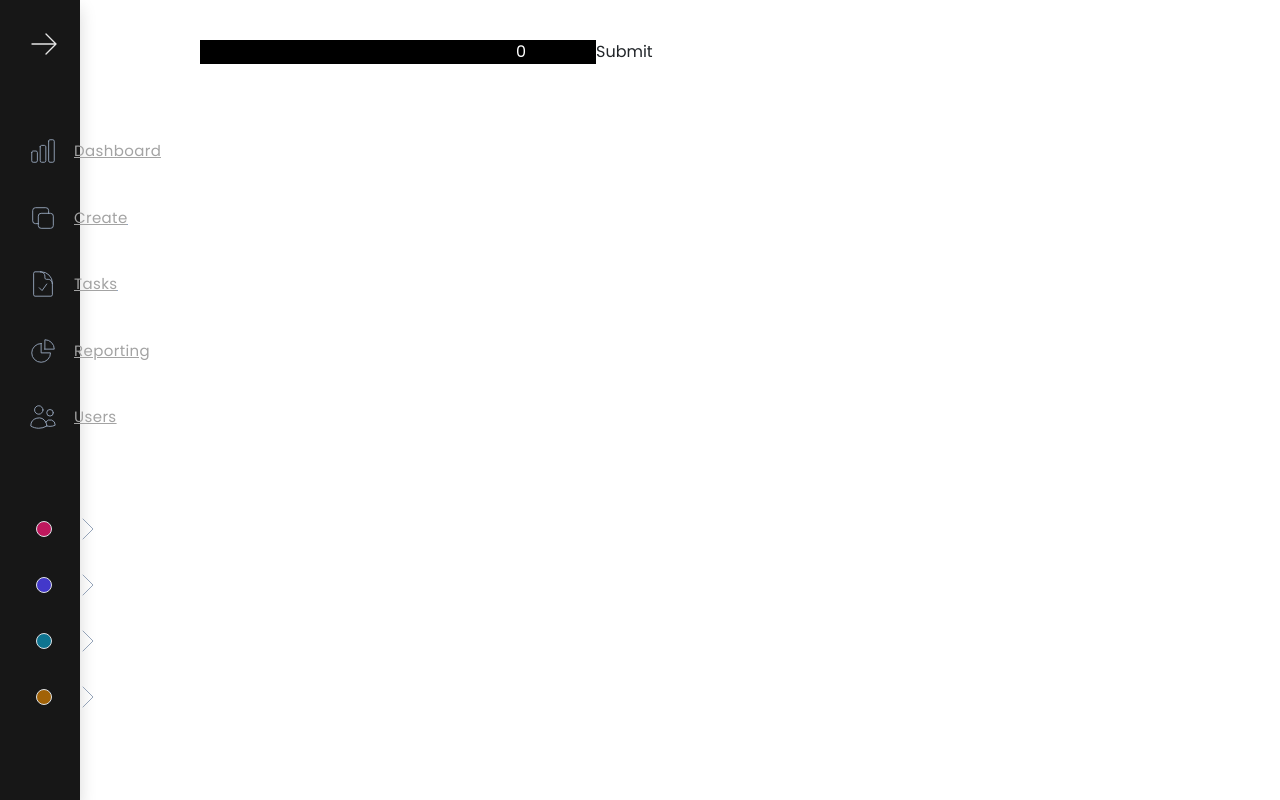
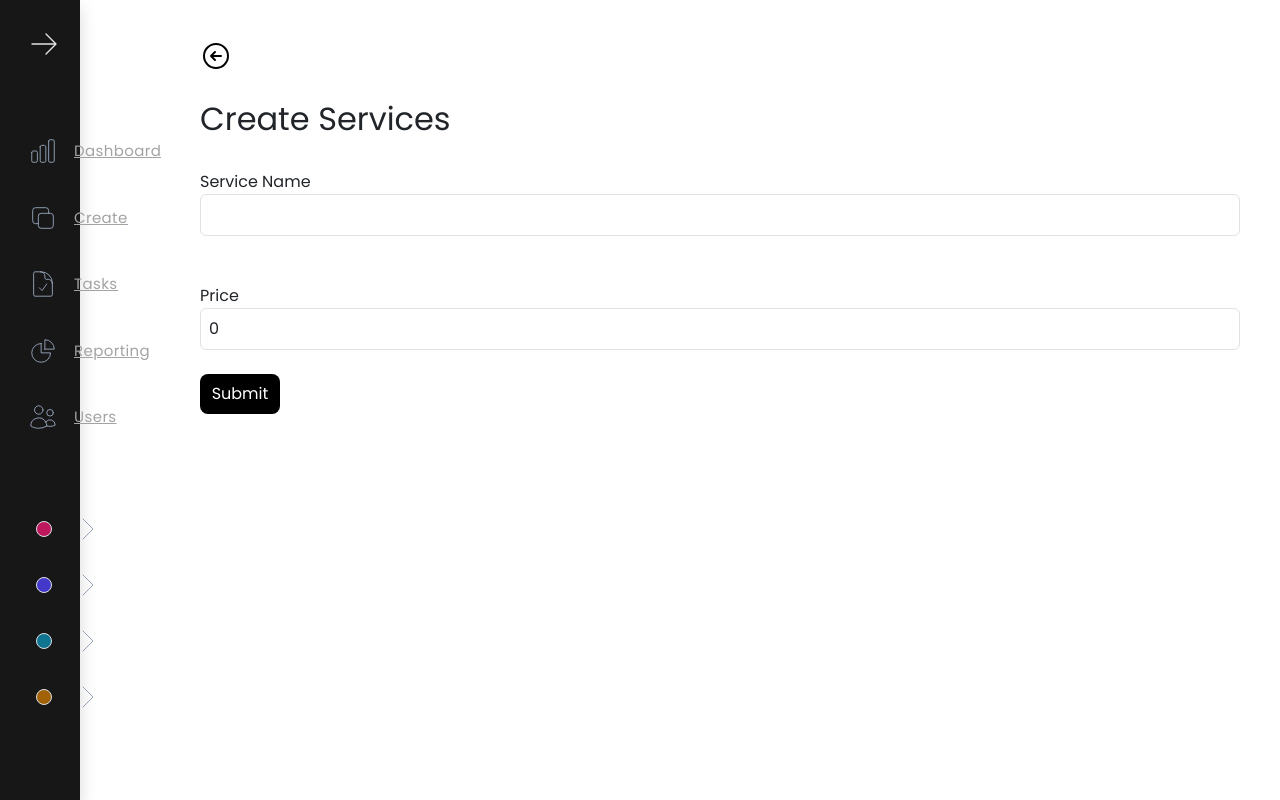
Before and after one commit to muhiddinovhusan/project-1, a React (Vite) app: page /create in a window 1280 px wide. Built offline with nearby package versions, Linux system fonts and the light colour scheme; sample sign-in values are in the browser's storage.

Commit message:
smth changed

```diff
--- a/src/app/auth/useGetService.ts
+++ b/src/app/auth/useGetService.ts
@@ -59,7 +59,7 @@ const ServiceStore = create((set: SetState<any>) => ({
             }
             const res = await axios.post("https://app.olimjanov.uz/v1/service/create", { owner_email: email, ...newService }, { headers });
             const data = await res.data;
-
+           toast.success('Service created successfully')
             console.log(data);
         } catch (error: any) {
             console.log(error.message);
--- a/src/app/auth/useRegister.ts
+++ b/src/app/auth/useRegister.ts
@@ -40,7 +40,7 @@ const RegisterStore = (set:(produce:(state:RegisterState)=> RegisterState)=>void
                 state.phone_number = data.phone_number;
                 state.full_name = data.full_name;
                 state.message = data.message;
-                toast.success("Successfully Registered");
+                toast.success("Successfully Registered ! you are need to input verification code ");
               })
             );
           } catch (error:any) {
--- a/src/pages/create/CreateServices.tsx
+++ b/src/pages/create/CreateServices.tsx
@@ -1,5 +1,7 @@
 import React, { useState } from 'react'
 import { useServiceStore } from '../../app/auth/useGetService'
+import { ArrowLeftCircleIcon } from '@heroicons/react/24/outline';
+import { Link } from 'react-router-dom';
 
 const CreateServices = () => {
     const {addService} =useServiceStore();
@@ -30,26 +32,45 @@ const CreateServices = () => {
 
 
 
+
+
   return (
-    <form onSubmit={handleSubmit}>
-<input type="text"
-id='name'
-name='name'
-className='bg-black text-white'
-value={data.name}
-onChange={handleChange}
+    <div className=''>
 
-/>
-<input type="number"
-id='price'
-name='price'
-className='bg-black text-white w-20'
-onChange={handleChange}
-value={data.price}
+<Link to='/'>
+  <ArrowLeftCircleIcon className='stroke-black w-8 h-8 '/>
+</Link>
 
-/>
-<button type='submit'>Submit</button>
+    <form className='pt-7' onSubmit={handleSubmit}>
+<h2>
+  Create Services
+  </h2>
+  <div className="py-4">
+            <span className="mb-2 text-md ">Service Name</span>
+            <input type="text"
+              required
+              className="w-full p-2 border border-gray-300 rounded-md placeholder:font-light placeholder:text-gray-500"
+              name="name"
+              id="name"
+              value={data.name}
+              onChange={handleChange}
+              />
+          </div>
+          <div className="py-4">
+            <span className="mb-2 text-md ">Price</span>
+            <input type="number"
+              required
+              className="w-full p-2 border border-gray-300 rounded-md placeholder:font-light placeholder:text-gray-500"
+              name="price"
+              id="price"
+              value={data.price}
+              onChange={handleChange}
+              />
+
+          </div>
+<button type='submit'  className="w-20 bg-black text-white p-2 rounded-lg mb-6 hover:bg-white hover:text-black hover:border-gray-900 ">Submit</button>
     </form>
+              </div>
   )
 }
 
--- a/src/pages/home/index.tsx
+++ b/src/pages/home/index.tsx
@@ -82,7 +82,7 @@ const Home = () => {
       </div>
       <div className="grid grid-cols-2 max-md:grid-cols-1 gap-4 md:hidden ">
         {services.map((item: ServicesType, i: number) => (
-          <div className="bg-white p-4 rounded-lg shadow">
+          <div key={item.id} className="bg-white p-4 rounded-lg shadow">
             <div className=" flex gap-2 ">
               <h6 className="text-sm font-bold">
                 #
```
Also changed, not shown: 1 other file (tests, documents, lock files or other folders).
